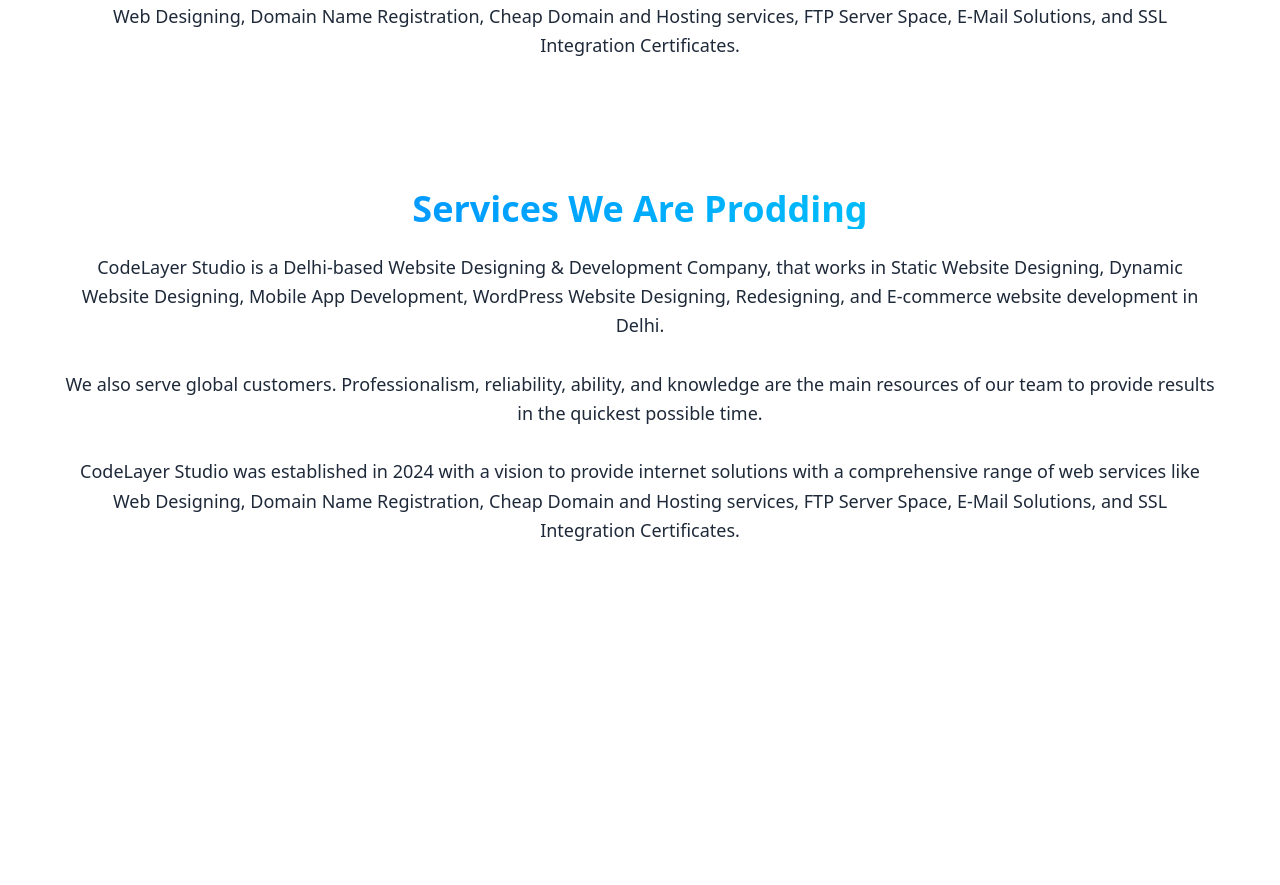
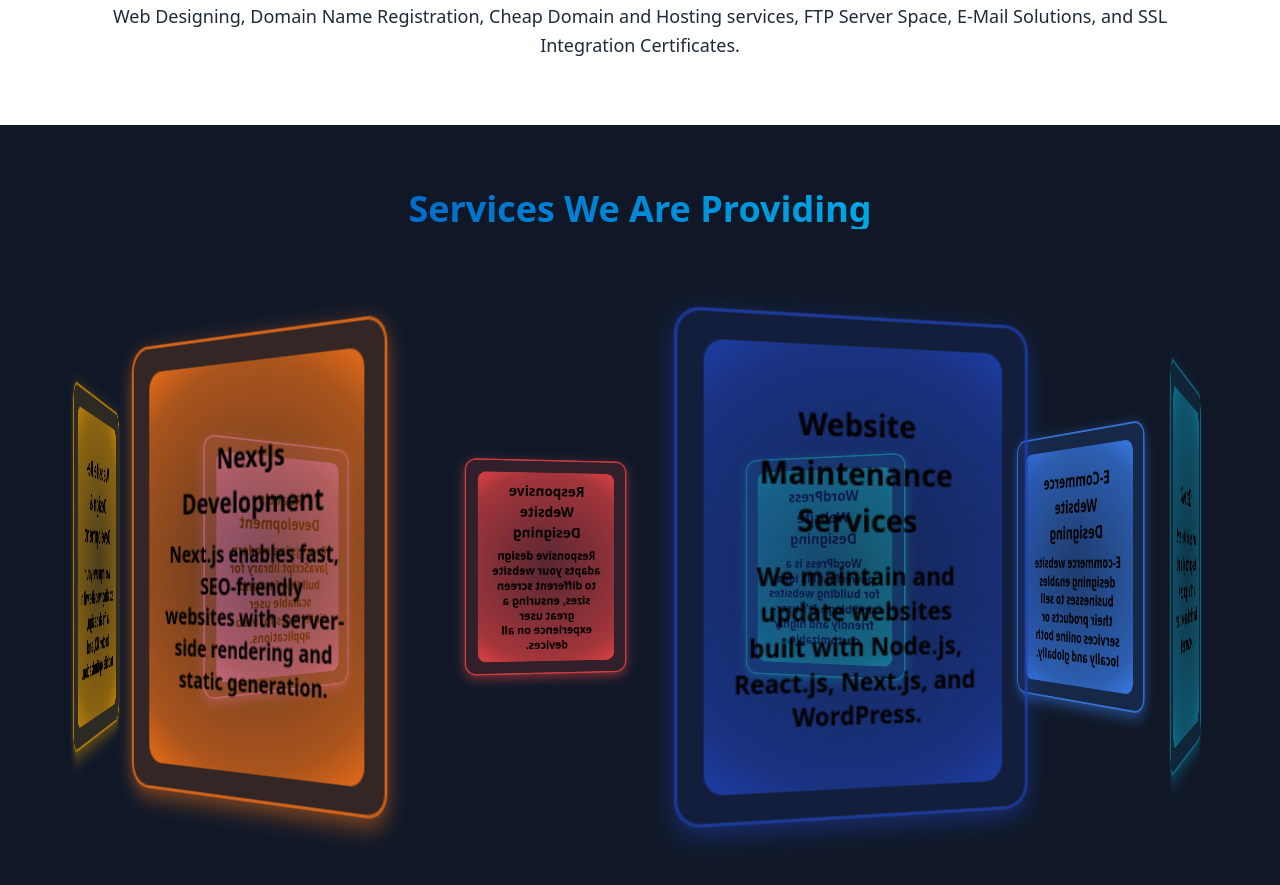
Before and after one commit to PrateekMishraaa/CodeLayerStudio, a React (Vite) app: page / in a window 1280 px wide. Shown: the part 1280-2165 px from the top of the page. Before the commit the page ends 1889 px from the top, so only its background shows below. Built offline with nearby package versions, Linux system fonts and the light colour scheme.

Commit message:
services-section

```diff
--- /dev/null
+++ b/src/Components/FlipCards.jsx
@@ -0,0 +1,157 @@
+import React from 'react';
+import styled from 'styled-components';
+
+const CardData = [
+  {
+    title: 'E-Commerce Website Designing',
+    description:
+      'E-commerce website designing enables businesses to sell their products or services online both locally and globally.',
+    color: '59, 130, 246', // blue (tailwind blue-500)
+  },
+  {
+    title: 'WordPress Website Designing',
+    description:
+      'WordPress is a powerful CMS ideal for building websites and blogs. It’s user-friendly and highly customizable.',
+    color: '16, 185, 129', // green (tailwind emerald-500)
+  },
+  {
+    title: 'Responsive Website Designing',
+    description:
+      'Responsive design adapts your website to different screen sizes, ensuring a great user experience on all devices.',
+    color: '239, 68, 68', // red (tailwind red-500)
+  },
+  {
+    title: 'ReactJs Development',
+    description:
+      'React.js is a modern JavaScript library for building fast and scalable user interfaces for web applications.',
+    color: '139, 92, 246', // purple (tailwind violet-500)
+  },
+  {
+    title: 'Website Re-Design & Development',
+    description:
+      'We improve your existing website with a fresh design, better UX, and mobile optimization.',
+    color: '202, 138, 4', // yellow (tailwind amber-700)
+  },
+  {
+    title: 'NextJs Development',
+    description:
+      'Next.js enables fast, SEO-friendly websites with server-side rendering and static generation.',
+    color: '249, 115, 22', // orange (tailwind orange-500)
+  },
+  {
+    title: 'Website Maintenance Services',
+    description:
+      'We maintain and update websites built with Node.js, React.js, Next.js, and WordPress.',
+    color: '30, 64, 175', // blue darker (tailwind blue-700)
+  },
+  {
+    title: 'SvelteKit',
+    description:
+      'SvelteKit helps you build lightning-fast web apps with a reactive and minimal framework.',
+    color: '14, 116, 144', // teal (tailwind teal-700)
+  },
+];
+
+const Card = () => {
+  return (
+    <StyledWrapper>
+      <div className="wrapper">
+        <div className="inner">
+          {CardData.map((card, index) => (
+            <div
+              key={index}
+              className="card"
+              style={{
+                '--i': index,
+                '--c': card.color,
+                '--cards-length': CardData.length,
+              }}
+            >
+              <div className="img">
+                <h3>{card.title}</h3>
+                <p>{card.description}</p>
+              </div>
+            </div>
+          ))}
+        </div>
+      </div>
+    </StyledWrapper>
+  );
+};
+
+const StyledWrapper = styled.div`
+  width: 100%;
+  padding: 4rem 0;
+
+  .wrapper {
+    position: relative;
+    width: 100%;
+    height: 500px; /* Enough height for 3D rotation */
+    display: flex;
+    align-items: center;
+    justify-content: center;
+    perspective: 1200px;
+  }
+
+  .inner {
+    width: 230px;
+    height: 300px;
+    position: relative;
+    transform-style: preserve-3d;
+    animation: rotate 20s linear infinite;
+  }
+
+  @keyframes rotate {
+    from {
+      transform: rotateY(0deg);
+    }
+    to {
+      transform: rotateY(360deg);
+    }
+  }
+
+  .card {
+    position: absolute;
+    width: 230px;
+    height: 300px;
+    border: 2px solid rgba(var(--c), 0.8);
+    border-radius: 16px;
+    background: rgba(var(--c), 0.15);
+    box-shadow: 0 5px 15px rgba(var(--c), 0.5);
+    padding: 1rem;
+
+    --angle: calc(360deg / ${CardData.length});
+    transform: rotateY(calc(var(--i) * var(--angle))) translateZ(500px);
+    transition: transform 0.3s ease;
+  }
+
+  .img {
+    background: radial-gradient(
+      circle,
+      rgba(var(--c), 0.2) 0%,
+      rgba(var(--c), 0.6) 80%,
+      rgba(var(--c), 0.9) 100%
+    );
+    border-radius: 12px;
+    padding: 1rem;
+    height: 100%;
+    display: flex;
+    flex-direction: column;
+    justify-content: center;
+    color: #000;
+    font-weight: bold;
+  }
+
+  .img h3 {
+    font-size: 1.2rem;
+    font-weight: bold;
+    margin-bottom: 0.5rem;
+  }
+
+  .img p {
+    font-size: 0.95rem;
+    line-height: 1.3rem;
+  }
+`;
+
+export default Card;
--- a/src/Pages/HomePage.jsx
+++ b/src/Pages/HomePage.jsx
@@ -1,6 +1,7 @@
 import React from 'react';
 import Navbar from '../Components/Navbar';
 import Developer from '../assets/developer.jpg';
+import Card from '../Components/FlipCards'; // Assuming this is where you saved the above component
 
 const HomePage = () => {
   return (
@@ -10,8 +11,6 @@
       {/* Hero Section */}
       <section className="relative h-screen w-full">
         <img src={Developer} alt="Developer" className="h-full w-full object-cover" />
-
-        {/* Overlay Box */}
         <div className="absolute bottom-10 left-0 w-full px-6 flex justify-center">
           <div className="bg-blue-200 bg-opacity-60 p-6 rounded-lg max-w-4xl text-center shadow-lg">
             <p className="text-4xl md:text-5xl font-bold font-sans text-gray-900 mb-4">
@@ -40,21 +39,16 @@
             CodeLayer Studio was established in 2024 with a vision to provide internet solutions with a comprehensive range of web services like Web Designing, Domain Name Registration, Cheap Domain and Hosting services, FTP Server Space, E-Mail Solutions, and SSL Integration Certificates.
           </p>
         </div>
+      </section>
 
-      </section>
-      {/* Our Services */}
-          <section className="bg-white px-6 py-16">
+      {/* Our Services Section */}
+      <section className="bg-gray-900 text-white w-full px-6 py-16">
         <div className="max-w-6xl mx-auto text-center">
-          <p className="text-2xl sm:text-3xl md:text-4xl font-extrabold bg-gradient-to-r from-blue-500 to-cyan-400 text-transparent bg-clip-text mb-6">
-            Services We Are Prodding
+          <p className="text-2xl sm:text-3xl md:text-4xl font-extrabold bg-gradient-to-r from-blue-800 to-cyan-400 text-transparent bg-clip-text mb-6">
+            Services We Are Providing
           </p>
-          <p className="text-base md:text-lg text-gray-800 leading-relaxed font-sans">
-            CodeLayer Studio is a Delhi-based Website Designing & Development Company, that works in Static Website Designing, Dynamic Website Designing, Mobile App Development, WordPress Website Designing, Redesigning, and E-commerce website development in Delhi. <br /><br />
-            We also serve global customers. Professionalism, reliability, ability, and knowledge are the main resources of our team to provide results in the quickest possible time. <br /><br />
-            CodeLayer Studio was established in 2024 with a vision to provide internet solutions with a comprehensive range of web services like Web Designing, Domain Name Registration, Cheap Domain and Hosting services, FTP Server Space, E-Mail Solutions, and SSL Integration Certificates.
-          </p>
+          <Card />
         </div>
-
       </section>
     </>
   );
```
